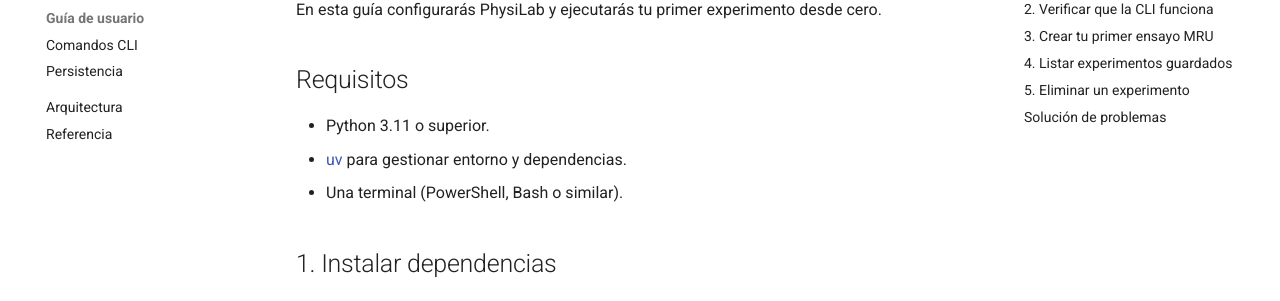
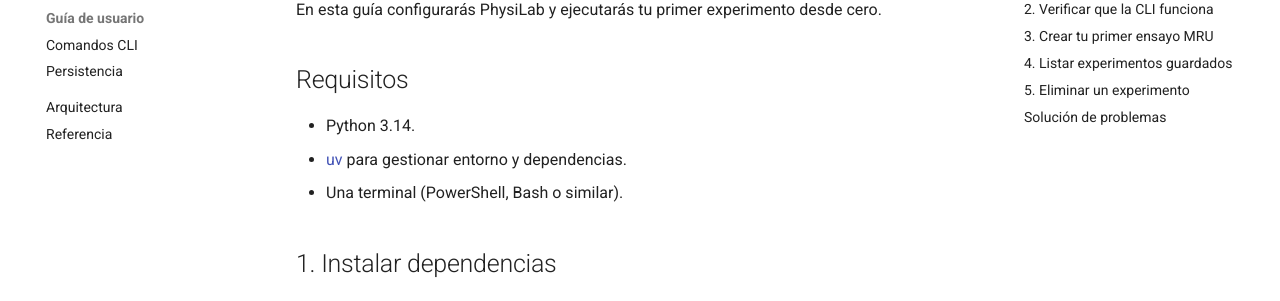
Before and after one commit to SamSof28/physilab-project, an MkDocs documentation site: the page built from docs/getting-started.md, in a window 1280 px wide and 900 px high. Shown: the part 183-484 px from the top of the window. Built offline with MkDocs 1.6.1 and Material for MkDocs 9.7.7, drawn with Linux system fonts in a browser that asks for light colours; comment, search, counter and statistics services are not loaded.

Commit message:
Update getting-started.md: correct Python version requirement to 3.14

```diff
--- a/docs/getting-started.md
+++ b/docs/getting-started.md
@@ -4,7 +4,7 @@
 
 ## Requisitos
 
-- Python 3.11 o superior.
+- Python 3.14.
 - [uv](https://docs.astral.sh/uv/) para gestionar entorno y dependencias.
 - Una terminal (PowerShell, Bash o similar).
 
```
